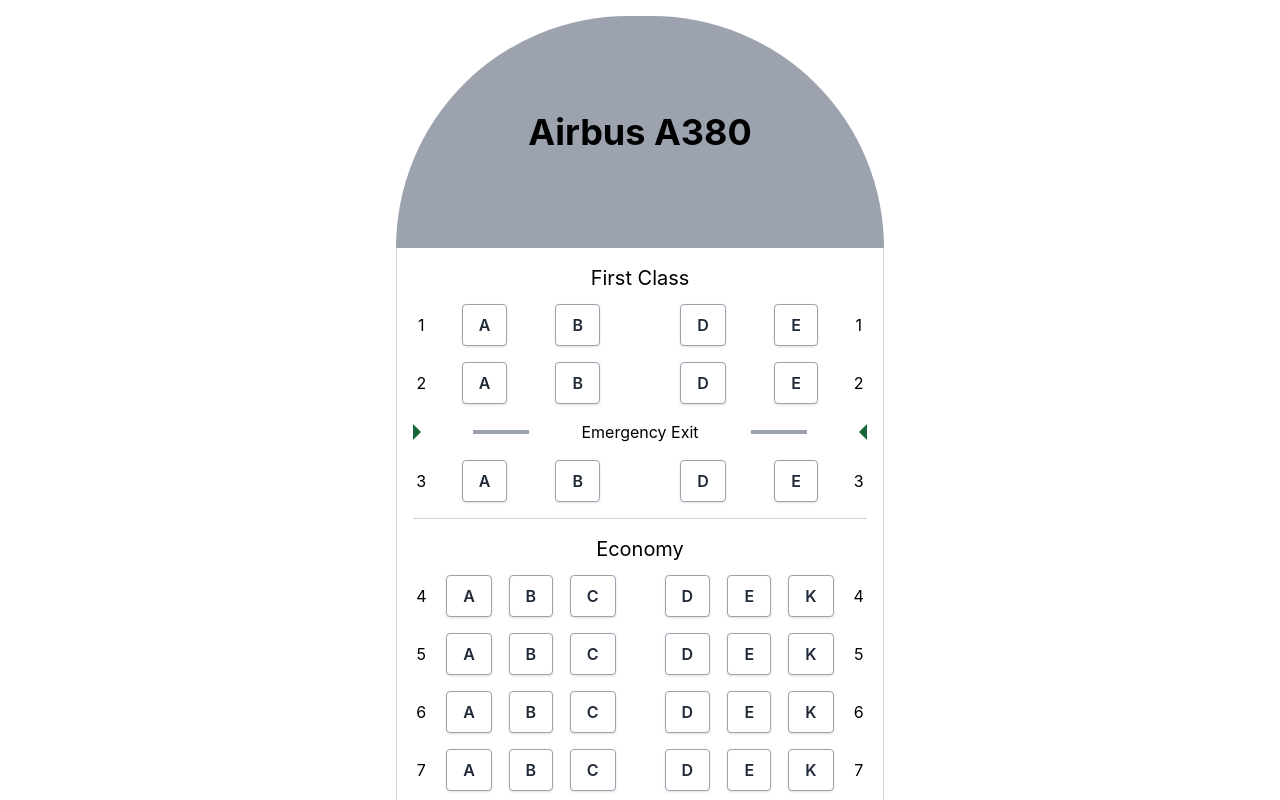
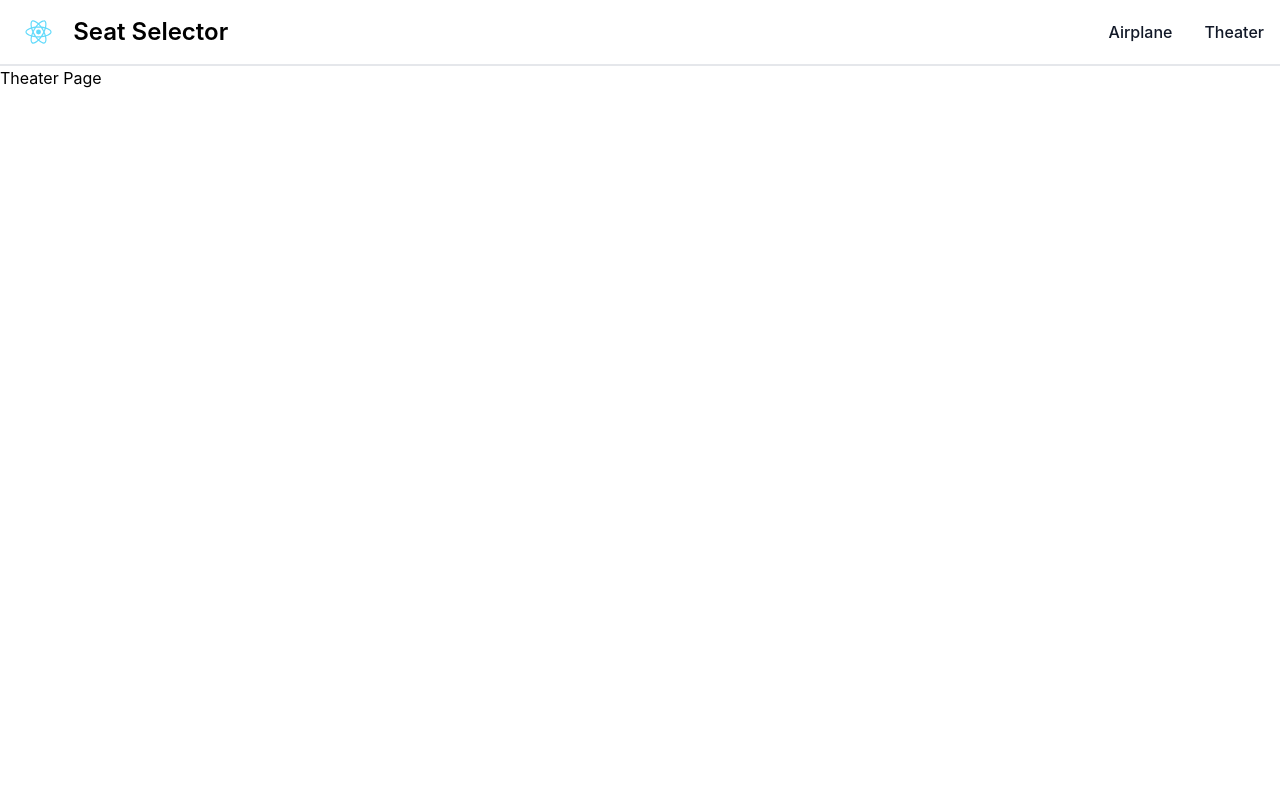
Before and after one commit to juancave/seat-selector, a React (Create React App) app: page /theater in a window 1280 px wide. Shown: the top 800 px of the page. Built offline with nearby package versions, Linux system fonts and the light colour scheme.

Commit message:
Creating default pages and routing

```diff
--- a/src/App.tsx
+++ b/src/App.tsx
@@ -1,27 +1,18 @@
-import React from 'react';
-import logo from './logo.svg';
-import './App.css';
-import AirplaneSeats from './components/AirplaneSeats';
-import { airplaneDataMock } from './data';
+import NavBar from './components/NavBar';
+import { Route, Routes } from 'react-router-dom';
+import HomePage from './pages/Home';
+import AirplanePage from './pages/Airplane';
+import TheaterPage from './pages/Theater';
 
 function App() {
   return (
     <div className="App">
-      {/* <header className="App-header">
-        <img src={logo} className="App-logo" alt="logo" />
-        <p>
-          Edit <code>src/App.tsx</code> and save to reload.
-        </p>
-        <a
-          className="App-link"
-          href="https://reactjs.org"
-          target="_blank"
-          rel="noopener noreferrer"
-        >
-          Learn React
-        </a>
-      </header> */}
-      <AirplaneSeats name="Airbus A380" sections={airplaneDataMock} />
+      <NavBar />
+      <Routes>
+        <Route path="" element={ <HomePage/> } />
+        <Route path="/airplane" element={ <AirplanePage/> } />
+        <Route path="/theater" element={ <TheaterPage/> } />
+      </Routes>
     </div>
   );
 }
--- a/src/index.tsx
+++ b/src/index.tsx
@@ -3,14 +3,15 @@
 import './index.css';
 import App from './App';
 import reportWebVitals from './reportWebVitals';
+import { BrowserRouter } from "react-router-dom";
 
 const root = ReactDOM.createRoot(
   document.getElementById('root') as HTMLElement
 );
 root.render(
-  <React.StrictMode>
+  <BrowserRouter>
     <App />
-  </React.StrictMode>
+  </BrowserRouter>
 );
 
 // If you want to start measuring performance in your app, pass a function
--- /dev/null
+++ b/src/pages/Airplane/index.tsx
@@ -0,0 +1,15 @@
+import React from 'react';
+import AirplaneSeats from 'components/AirplaneSeats';
+import { airplaneDataMock } from 'data';
+import Cart from 'components/Cart';
+
+const AirplanePage: React.FC = () => {
+  return (
+    <div className="flex flex-col items-center">
+      <AirplaneSeats name="Airbus A380" sections={airplaneDataMock} />
+      <Cart />
+    </div>
+  );
+};
+
+export default AirplanePage;
--- /dev/null
+++ b/src/pages/Home/index.tsx
@@ -0,0 +1,11 @@
+import React from 'react';
+
+const HomePage: React.FC = () => {
+  return (
+    <div className="flex">
+      Home Page
+    </div>
+  );
+};
+
+export default HomePage;
--- /dev/null
+++ b/src/pages/Theater/index.tsx
@@ -0,0 +1,11 @@
+import React from 'react';
+
+const TheaterPage: React.FC = () => {
+  return (
+    <div className="flex">
+      Theater Page
+    </div>
+  );
+};
+
+export default TheaterPage;
```
